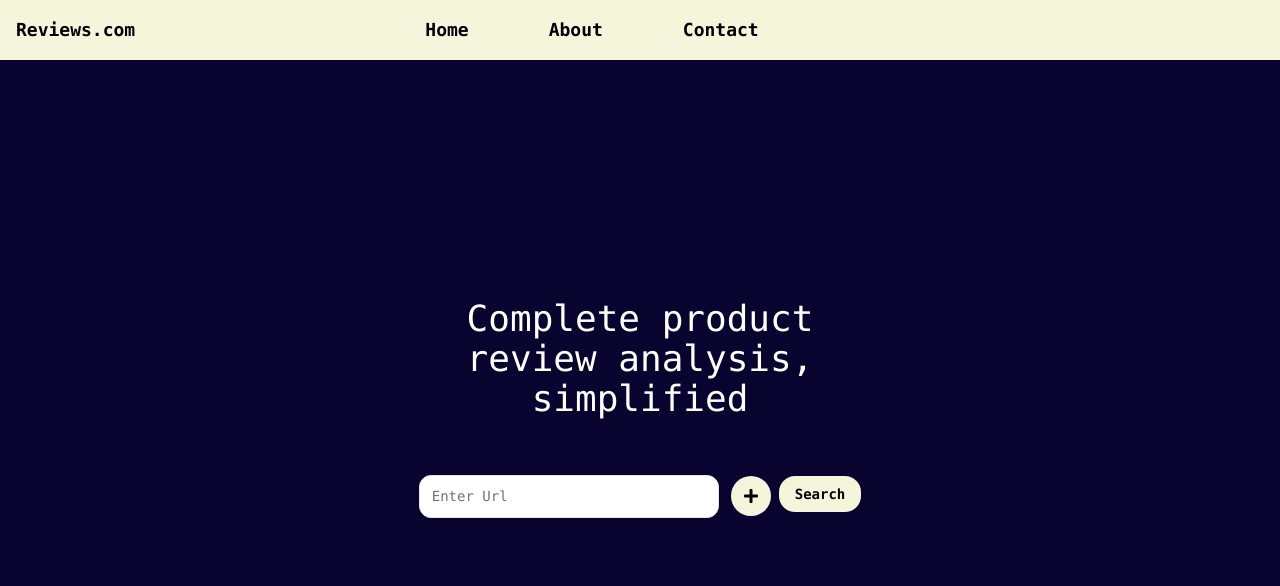
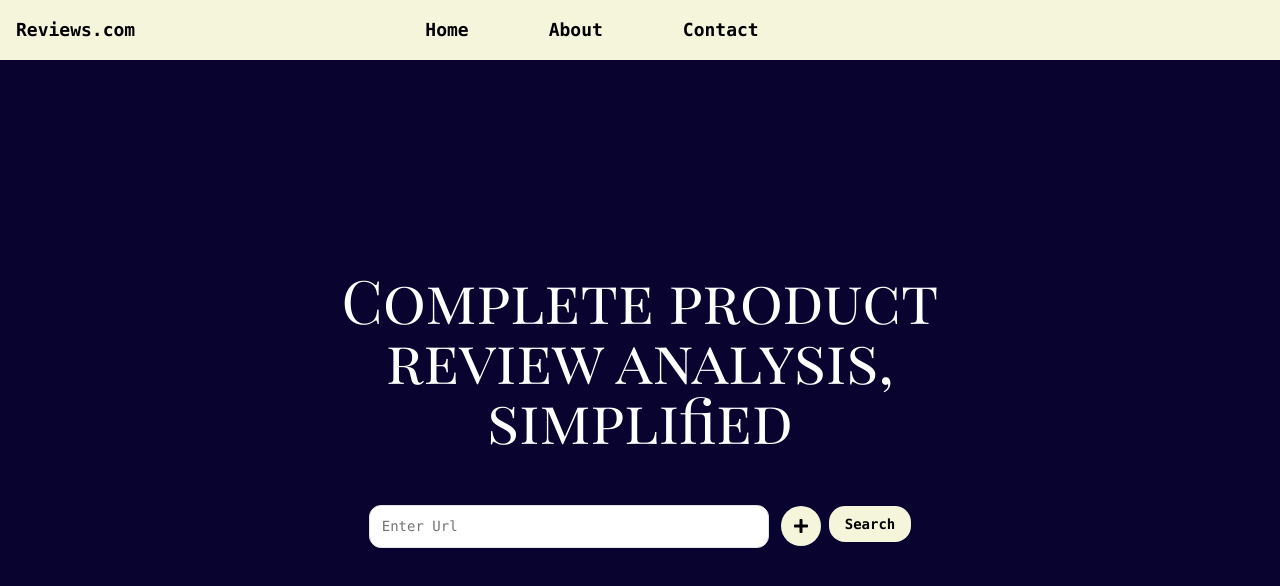
Before and after one commit to pranav-deshmukh/Lets-circle-back-to-this-later, a Next.js app in the folder frontend/lets-circle-back-to-it-later/: page / in a window 1280 px wide. Shown: the top 586 px of the page. Built offline with nearby package versions, Linux system fonts and the light colour scheme.

Commit message:
added font

```diff
--- a/frontend/lets-circle-back-to-it-later/components/HomePage.jsx
+++ b/frontend/lets-circle-back-to-it-later/components/HomePage.jsx
@@ -1,11 +1,18 @@
+import { Playfair_Display_SC } from "next/font/google";
+
 import { Button } from "./ui/button";
 import { Input } from "./ui/input";
 import { FaPlus } from "react-icons/fa";
 
+const Playfair = Playfair_Display_SC({
+  weight: "400",
+  subsets: ["latin"],
+});
+
 function HomePage() {
   return (
     <div className="w-full h-[800px] min-h-[300px] flex items-center justify-center flex-col gap-10 ">
-      <section className="text-4xl text-center p-4">
+      <section className={`md:text-6xl text-4xl text-center p-4 ${Playfair.className}`}>
         <span>
           Complete product
           <br /> review analysis,
@@ -14,7 +21,7 @@ function HomePage() {
       </section>
       <section className="flex md:flex-row flex-col items-center max-w-[800px] min-w-[200px] justify-center gap-3">
         <Input
-          className="bg-white text-black min-w-[300px] h-[43px] rounded-xl"
+          className="bg-white text-black min-w-[400px] h-[43px] rounded-xl"
           placeholder="Enter Url"
         />
         <section className="flex gap-2">
```
